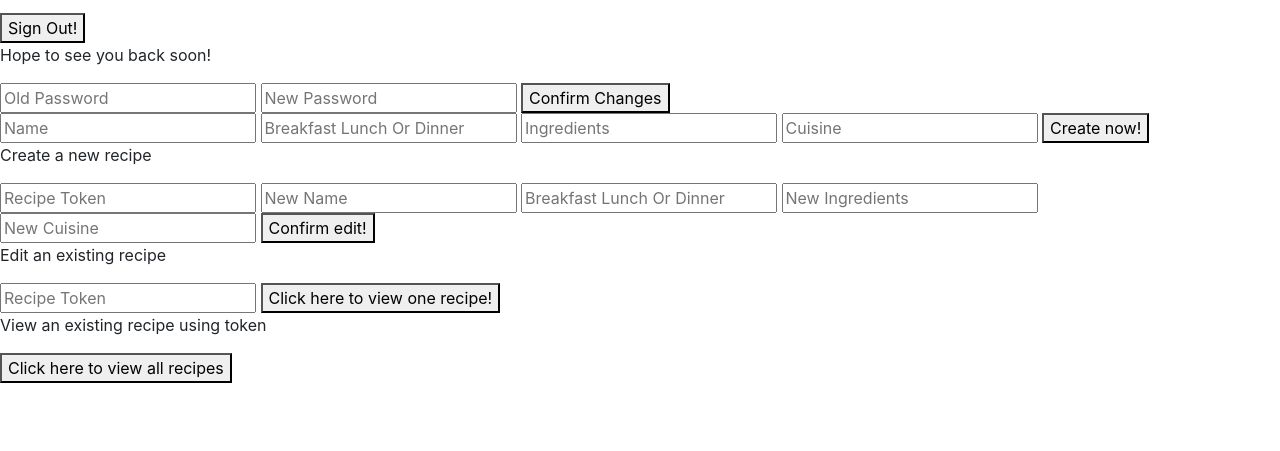
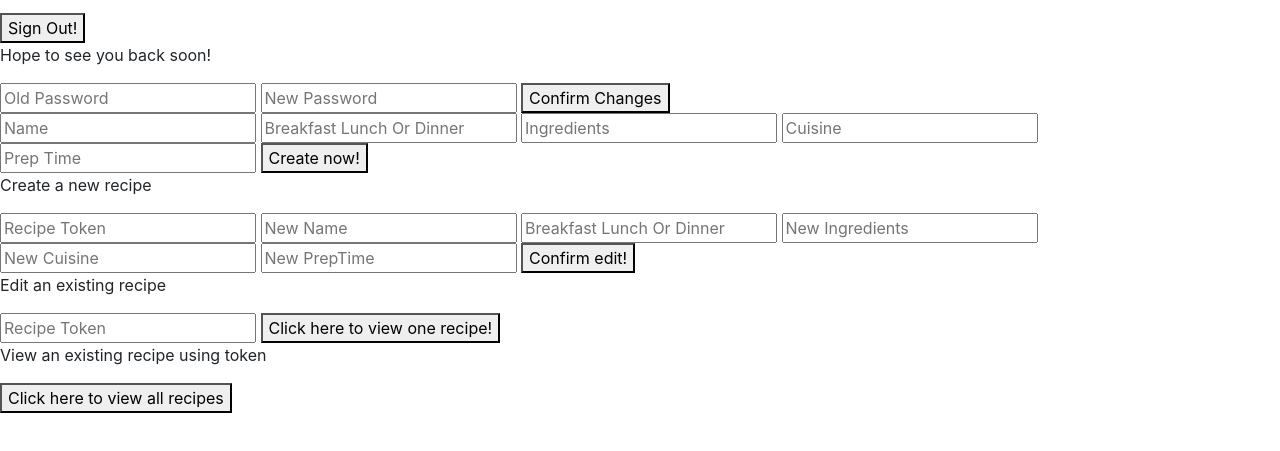
Before and after one commit to sergegg/recipe-book-project-client, a website built with webpack: page index.html in a window 1280 px wide. Both pictures are taken after typing "name@example.com", "Sample123" into the empty fields and a click on the button "Sign in!". Shown: the part 83-534 px from the top of the page. Built offline with nearby package versions, Linux system fonts and the light colour scheme; files whose address does not match are found by name.

Commit message:
Comitting additions
Added information to my readme.md such as the user stories and
also added my wireFrame. To create and update I added the functionality
to add and edit the preperation time for the recipe. In index.html I
added the form and input to put in the prepTime initially and to edit.

```diff
--- a/index.html
+++ b/index.html
@@ -46,6 +46,7 @@
     <input placeholder="Breakfast Lunch Or Dinner" type="category" name="recipe[category]"/>
     <input placeholder="Ingredients" type="ingredients" name="recipe[ingredients]"/>
     <input placeholder="Cuisine" type="cuisine" name="recipe[cuisine]"/>
+    <input placeholder="Prep Time" type="prepTime" name="recipe[prepTime]"/>
     <button type="submit" name="button">Create now!</button>
     <p>Create a new recipe</p>
   </form>
@@ -55,6 +56,7 @@
     <input placeholder="Breakfast Lunch Or Dinner" type="category" name="recipe[newCategory]"/>
     <input placeholder="New Ingredients" type="ingredients" name="recipe[newingredients]"/>
     <input placeholder="New Cuisine" type="cuisine" name="recipe[newcuisine]"/>
+    <input placeholder="New PrepTime" type="prepTime" name="recipe[newpreptime]"/>
     <button type="submit" name="button">Confirm edit!</button>
     <p>Edit an existing recipe</p>
   </form>
```
Also changed, not shown: README.md, 2 other files.
